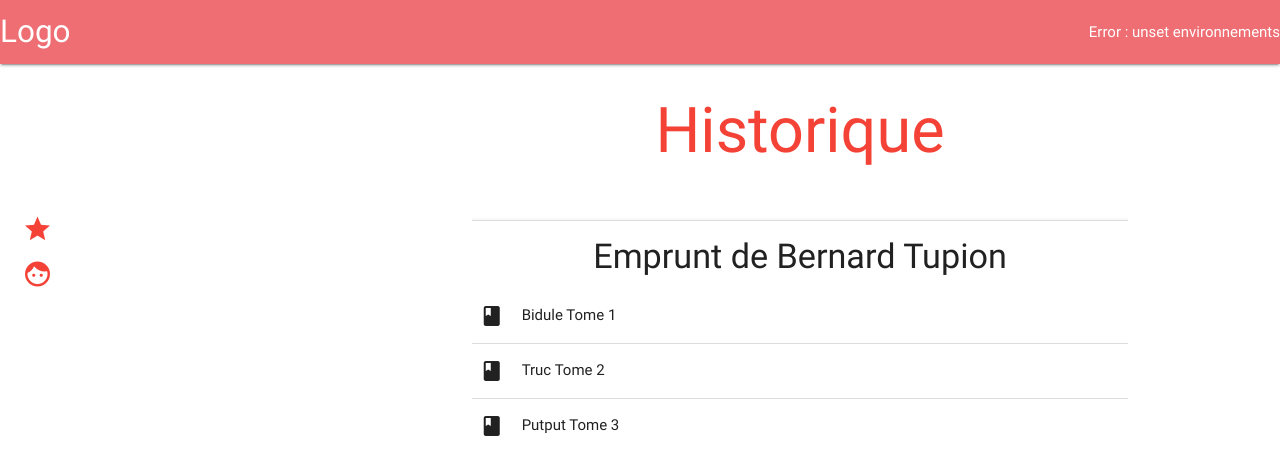
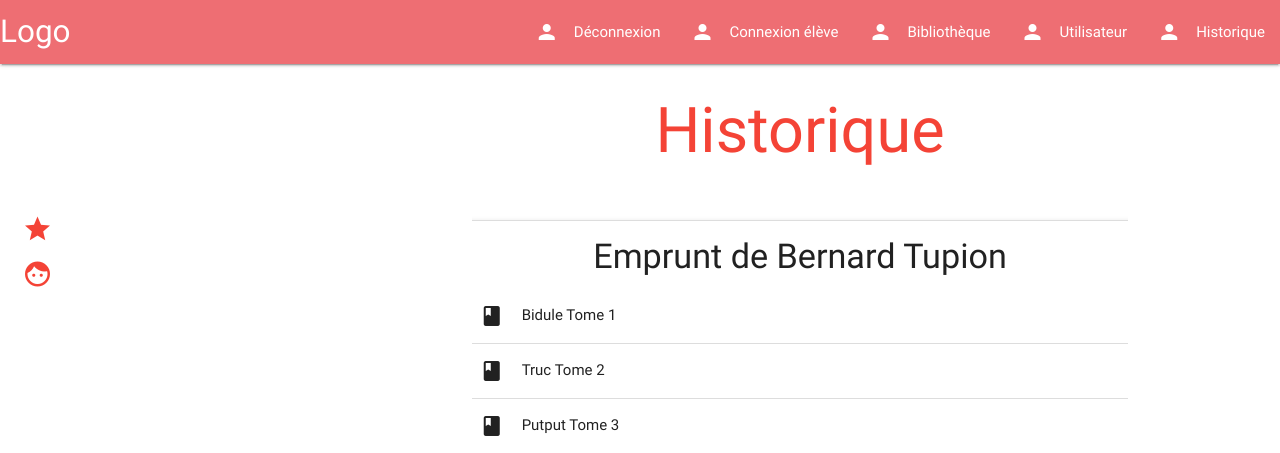
Before and after one commit to RayanBrm/Projets4, a CodeIgniter app: page /database/index.php/main/historique in a window 1280 px wide. Shown: the top 453 px of the page. Run offline with CodeIgniter, Linux system fonts and the light colour scheme; tables that the repository leaves empty hold one stand-in row (values such as "Sample post"); data that the repository does not hold is empty.

Commit message:
Fix & Added disconnect

```diff
--- a/application/controllers/Main.php
+++ b/application/controllers/Main.php
@@ -89,13 +89,19 @@ class Main extends CI_Controller
         $user = $this->user->get(array('identifiant'=>$login))[0];
 
         if (isset($user) && ($user['role'] === $this->level['Administrateur'] || $user['role'] === $this->level['Professeur']) && password_verify($pwd,$user['motdepasse'])){
-            $this->log($user);
+            $_SESSION['user'] = $user;
             redirect('accueil');
         }
         else{
             $_SESSION['log_error'] = true;
             redirect('connexion');
         }
+    }
+
+    public function disconnect()
+    {
+        $_SESSION = array();
+        redirect('catalogue');
     }
 
     /**
@@ -108,22 +114,6 @@ class Main extends CI_Controller
         foreach ($levels as $level){
             $this->level[$level['libelle']] = $level['id'];
         }
-    }
-
-    /**
-     * Initialize session variable
-     * @param array $user
-     */
-    private function log(array $user){
-        $_SESSION['user'] = $user;
-    }
-
-    /**
-     * Destroy the session and so unlog the user
-     */
-    private function delog()
-    {
-        $_SESSION = array();
     }
 
     /**
--- a/application/views/main/connexionEleve.php
+++ b/application/views/main/connexionEleve.php
@@ -1,5 +1,7 @@
 <?php
+
 $data["title"] = "connexionEleve";
+$data['env'] = 'log';
 $this->load->view('utilities/page_head');
 $this->load->view('utilities/page_nav');
 ?>
--- a/application/views/main/historique.php
+++ b/application/views/main/historique.php
@@ -1,7 +1,8 @@
 <?php
 $data['title'] = 'Historique';
-$this->load->view('utilities/page_head');
-$this->load->view('utilities/page_nav');
+$data['env'] = 'log';
+$this->load->view('utilities/page_head', $data);
+$this->load->view('utilities/page_nav', $data);
 
 ?>
 
--- a/application/views/utilities/page_nav.php
+++ b/application/views/utilities/page_nav.php
@@ -2,20 +2,24 @@
     <nav>
 
         <div class="nav-wrapper">
-            <a href="" class="brand-logo">Logo</a>
+            <a href="accueil" class="brand-logo">Logo</a>
             <ul class="right hide-on-med-and-down">
                 <?php
                     if (isset($env) && $env == 'nonlog'){
                         echo '<li><a href="'.base_url()."connexion".'"><i class="material-icons left">person_outline</i>Connexion</a></li>';
                     }
                     else if (isset($env) && $env == 'log'){
+                        echo '<li><a href="main/disconnect"><i class="material-icons left">person</i>Déconnexion</a></li>';
                         echo '<li><a href="connexionEleve"><i class="material-icons left">person</i>Connexion élève</a></li>';
                         echo '<li><a href="bibliotheque"><i class="material-icons left">person</i>Bibliothèque</a></li>';
                         echo '<li><a href="utilisateur"><i class="material-icons left">person</i>Utilisateur</a></li>';
                         echo '<li><a href="historique"><i class="material-icons left">person</i>Historique</a></li>';
                     }
+                    else if(isset($env) && $env == 'child'){
+                        echo 'Child environnement';
+                    }
                     else{
-                        echo 'Error : unset environnements';
+                        echo 'Error : unset environnement';
                     }
                 ?>
             </ul>
--- a/assets/css/main.css
+++ b/assets/css/main.css
@@ -13,7 +13,7 @@ footer {
     color: #5a5a5a;
 }
 
-.container{
+#container{
     overflow: scroll;
     height: 880px;
 }
```
Also changed, not shown: 1 other file.
